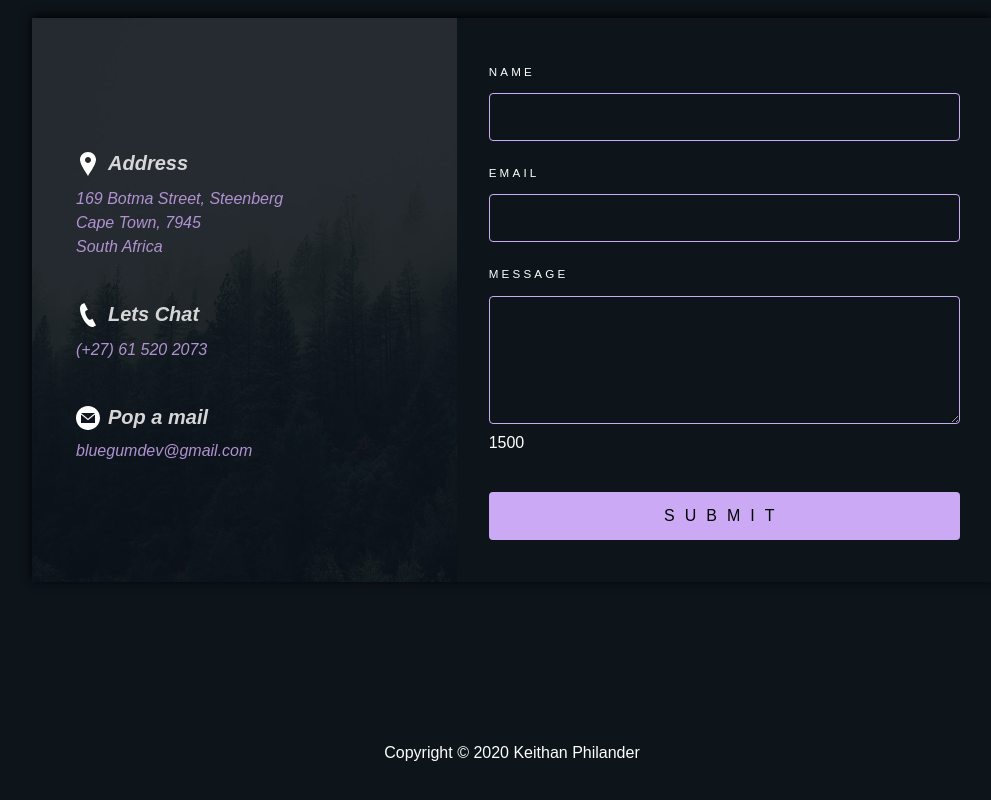
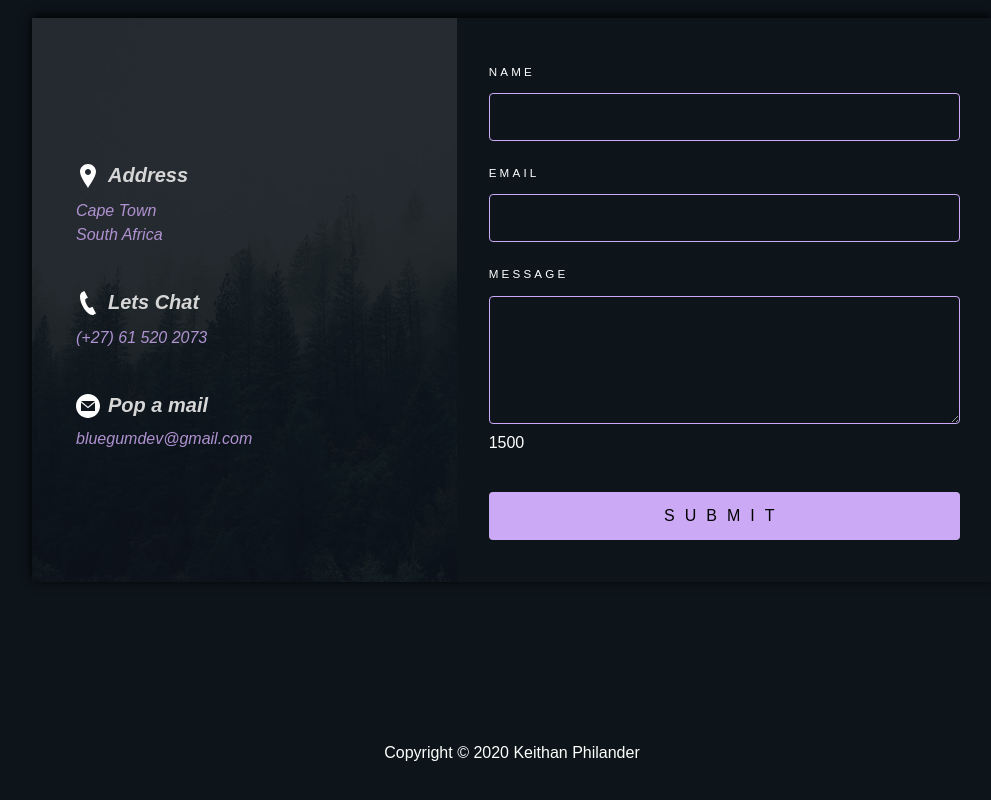
Before and after one commit to KeithanPhilander/portfolio, a React (Create React App) app: page / in a window 1280 px wide. Shown: the part 2222-3022 px from the top of the page, without its empty margins (128-1119 px from the left). Built offline with nearby package versions, Linux system fonts and the light colour scheme.

Commit message:
update address

```diff
--- a/src/components/Contact/Contact.js
+++ b/src/components/Contact/Contact.js
@@ -32,8 +32,7 @@ const Contact = () => {
                     <address>
                         <div className="info__wrapper">
                             <h3 className="info__title"> <img src="/images/location.svg" alt="location icon" /> Address</h3>
-                            <p className="info__detail">169 Botma Street, Steenberg</p>
-                            <p className="info__detail">Cape Town, 7945</p>
+                            <p className="info__detail">Cape Town</p>
                             <p className="info__detail">South Africa</p>
                         </div>
                         <div className="info__wrapper">
```
